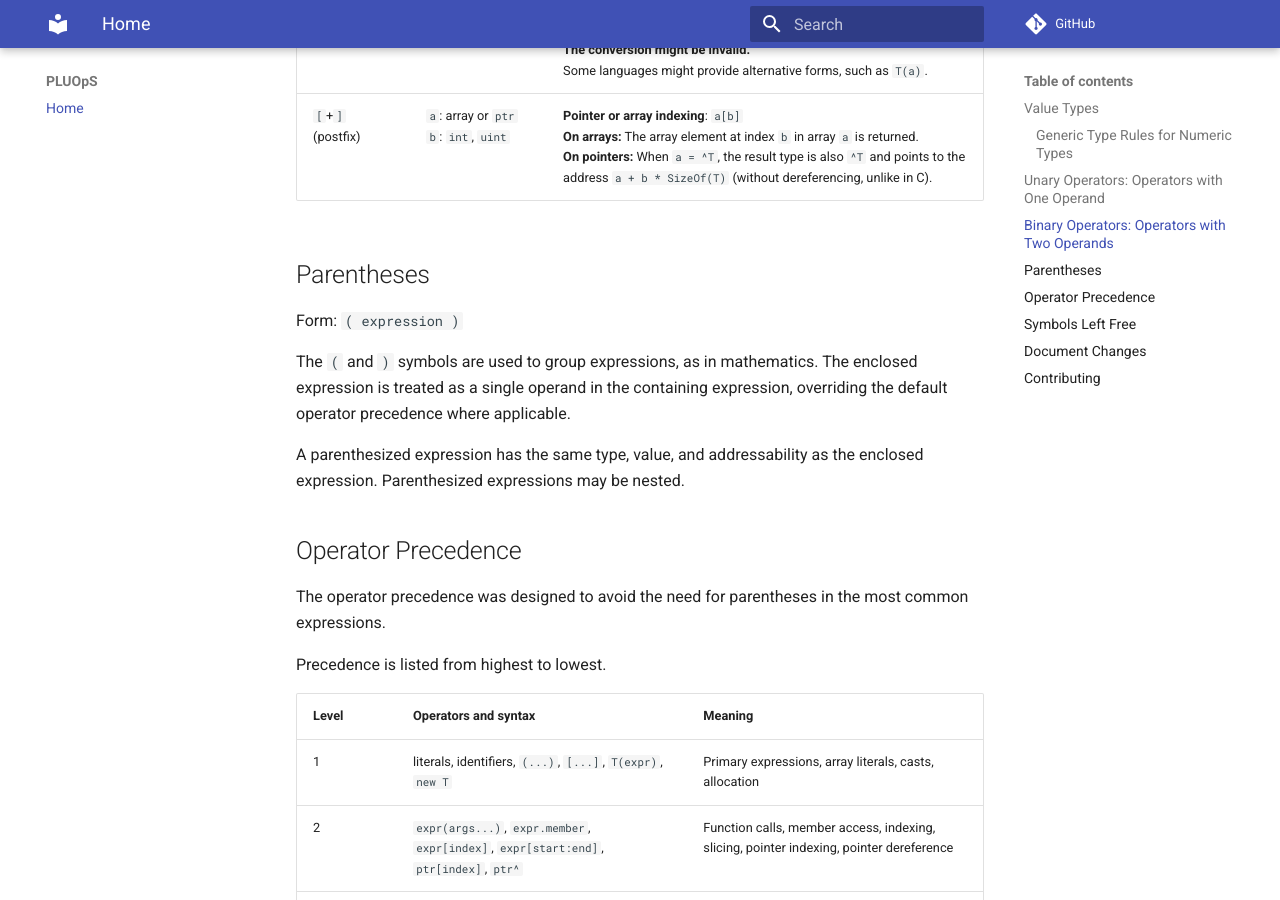
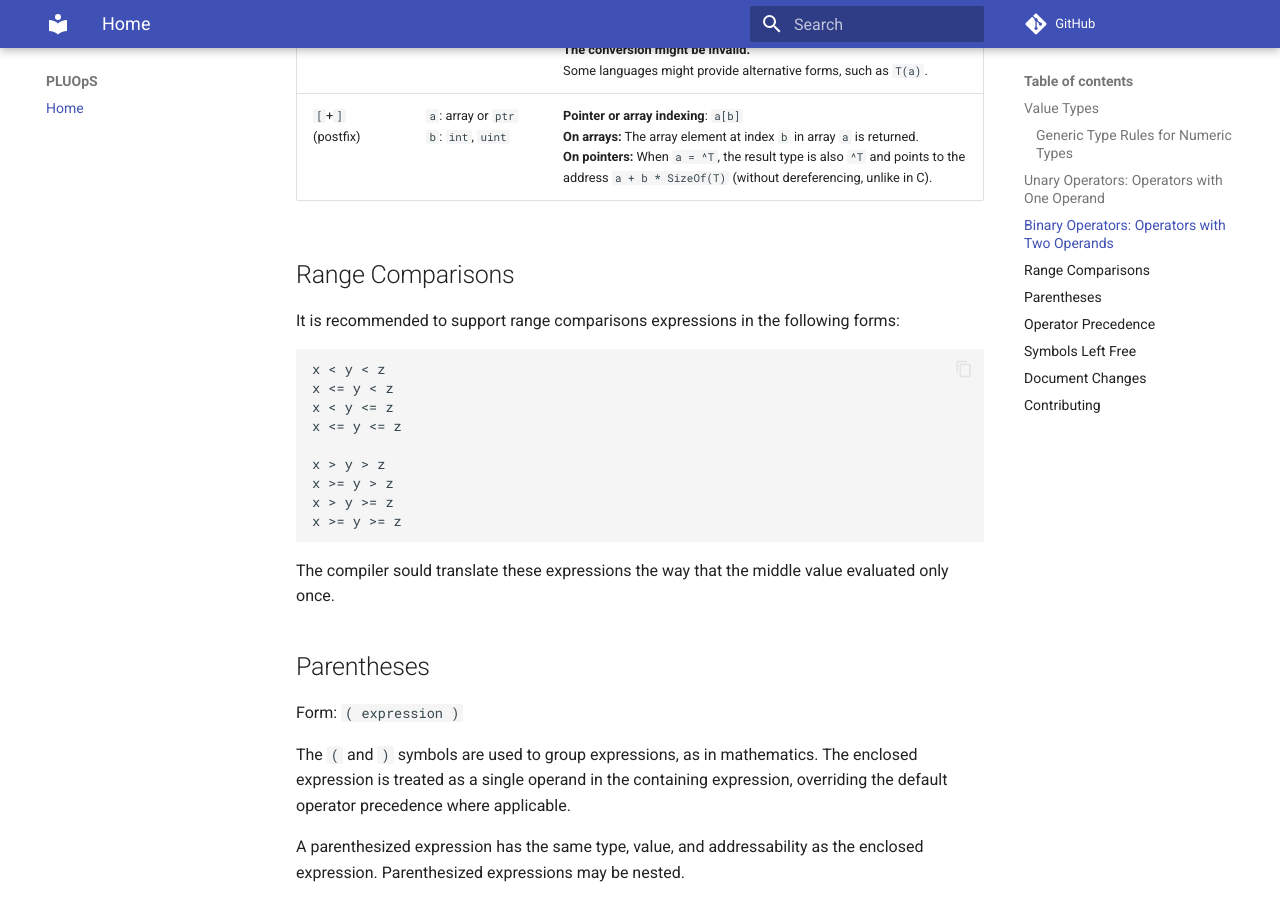
Before and after one commit to nvitya/pluops, an MkDocs documentation site: the page built from docs/index.md, in a window 1280 px wide and 900 px high, scrolled down 4676 px. Built offline with MkDocs 1.6.1 and Material for MkDocs 9.7.7, drawn with Linux system fonts in a browser that asks for light colours; comment, search, counter and statistics services are not loaded; some of the changed text lies outside the part shown.

Commit message:
| 1.3 | 2026-09-18 | Viktor Guáth-Nagy | `x < y < z` range comparions added, `,` corrected for list separator

````diff
--- a/docs/index.md
+++ b/docs/index.md
@@ -75,6 +75,22 @@ Form: `operand1 operator_symbol operand2`
 | `as` | any expression + Type | **Type casting**: `a as T`<br>The result is `a` converted to type `T`.<br>**The conversion might be invalid.**<br>Some languages might provide alternative forms, such as `T(a)`.
 | `[`+`]`<br>(postfix) | `a`: array or `ptr`<br>`b`: `int`, `uint` | **Pointer or array indexing**: `a[b]`<br>**On arrays:** The array element at index `b` in array `a` is returned.<br>**On pointers:** When `a = ^T`, the result type is also `^T` and points to the address `a + b * SizeOf(T)` (without dereferencing, unlike in C).
 
+## Range Comparisons
+
+It is recommended to support range comparisons expressions in the following forms:
+```
+x < y < z
+x <= y < z
+x < y <= z
+x <= y <= z
+
+x > y > z
+x >= y > z
+x > y >= z
+x >= y >= z
+```
+The compiler sould translate these expressions the way that the middle value evaluated only once.
+
 ## Parentheses
 
 Form: `( expression )`
@@ -114,13 +130,13 @@ Precedence is listed from highest to lowest.
 | `'` | String delimiter
 | `"` | String delimiter
 | `:` | Block start, type designation marker, member name designation marker
-| `;` | list separator
+| `,` | list separator
 | `;` | Statement termination
 | `\` | Escape symbol in strings, line continuation
-| `?` | DQ: inference marker
-| `#` | DO: preprocessor directive
-| `$` | DQ: context-dependent symbols
-| `@` | DQ: namespace designator
+| `?` | (in DQ: inference marker)
+| `#` | (in DO: preprocessor directive)
+| `$` | (in DQ: context-dependent symbols)
+| `@` | (in DQ: namespace designator)
 | `` ` `` | Recommended for infix operators, such as `` `cxdiv` ``
 | `!` | - |
 
@@ -129,6 +145,7 @@ Precedence is listed from highest to lowest.
 
 | Version | Date (ISO) | Persons | Changes |
 | --- | --- | --- | --- |
+| 1.3 | 2026-09-18 | Viktor Guáth-Nagy | `x < y < z` range comparions added, `,` corrected for list separator
 | 1.2 | 2026-09-04 | Viktor Guáth-Nagy | `==` and `<>` operator rules with `bool` described, `rem` added to the operator precedence
 | 1.1 | 2026-09-03 | Viktor Guáth-Nagy | Added `rem` operator<br>corrected `==`, `<>` and `!=` valid with bool
 | 1.0 | 2026-08-23 | Viktor Guáth-Nagy | Initial version
````
Also changed, not shown: other parts of docs/index.md (+1 -1 lines).
